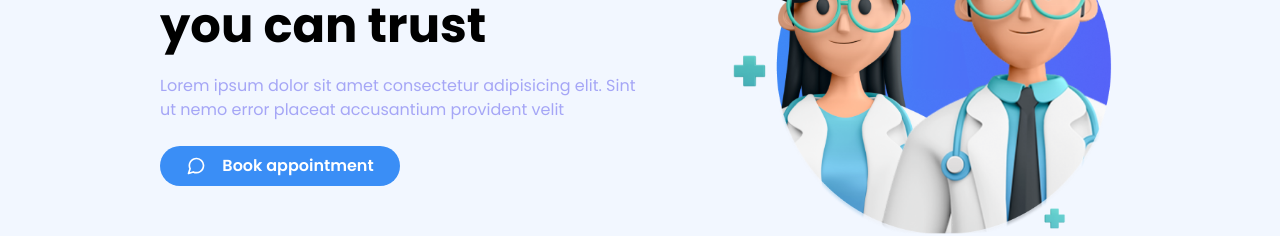
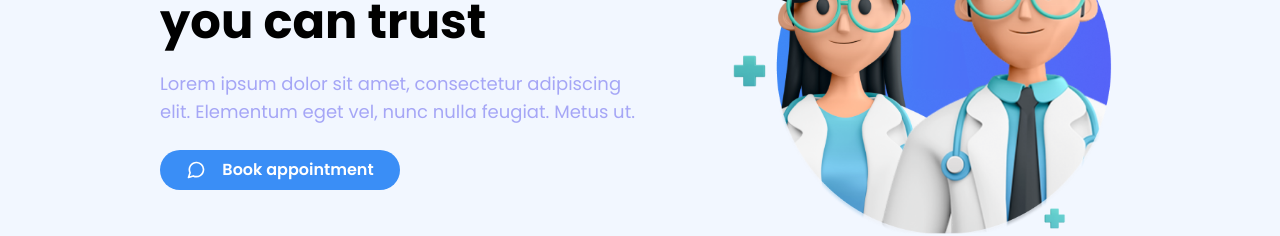
Before and after one commit to Bateyjosue/FigmaToCode-Challenge-Week1--Josue-Batey-, a React (Vite) app: page / in a window 1280 px wide. Shown: the part 235-471 px from the top of the page. Built offline with nearby package versions, Linux system fonts and the light colour scheme.

Commit message:
fix: paragrphe text size

```diff
--- a/src/components/Hero.tsx
+++ b/src/components/Hero.tsx
@@ -12,7 +12,7 @@ function Hero() {
       <div className="order-10 lg:order-0 flex flex-col text-center lg:text-left">
         <h4 className="text-secondary text-2xl mb-2 lg:font-semibold lg:text-xl">Dr. Matthew anderson</h4>
         <h2 className="poppins-bold text-3xl lg:text-5xl font-bold">A dedicated doctor you can trust</h2>
-        <p className="text-iris my-6">Lorem ipsum dolor sit amet consectetur adipisicing elit. Sint ut nemo error placeat accusantium provident velit</p>
+        <p className="text-iris text-lg my-6">Lorem ipsum dolor sit amet, consectetur adipiscing elit. Elementum eget vel, nunc nulla feugiat. Metus ut.</p>
         <Button
           text="Book appointment"
           className="bg-primary mb-8 lg:mb-0 flex gap-x-4 py-2 rounded-full font-semibold text-white w-2/3 mx-auto lg:mx-0 lg:w-1/2 items-center justify-center">
--- a/src/components/TextComponent.tsx
+++ b/src/components/TextComponent.tsx
@@ -15,7 +15,7 @@ function TextComponent({title, headline, paragraphe,className,classNamePara}: Pr
     <div className="flex flex-col">
         <h4 className="text-secondary text-2xl lg:font-semibold lg:text-xl">{title}</h4>
         <h2 className={`poppins-bold font-semibold lg:font-bold ${className}`}>{headline}</h2>
-        <p className={`text-iris my-4 ${classNamePara}`}>{paragraphe}</p>
+        <p className={`text-iris text-lg my-4 ${classNamePara}`}>{paragraphe}</p>
         <Button
           text="Book an appointment"
           className="bg-primary flex gap-x-4 py-3 px-4 lg:px-0 rounded-full font-semibold text-white w-2.5/3 mx-auto lg:mx-0 lg:w-1/2 items-center justify-center">
```
